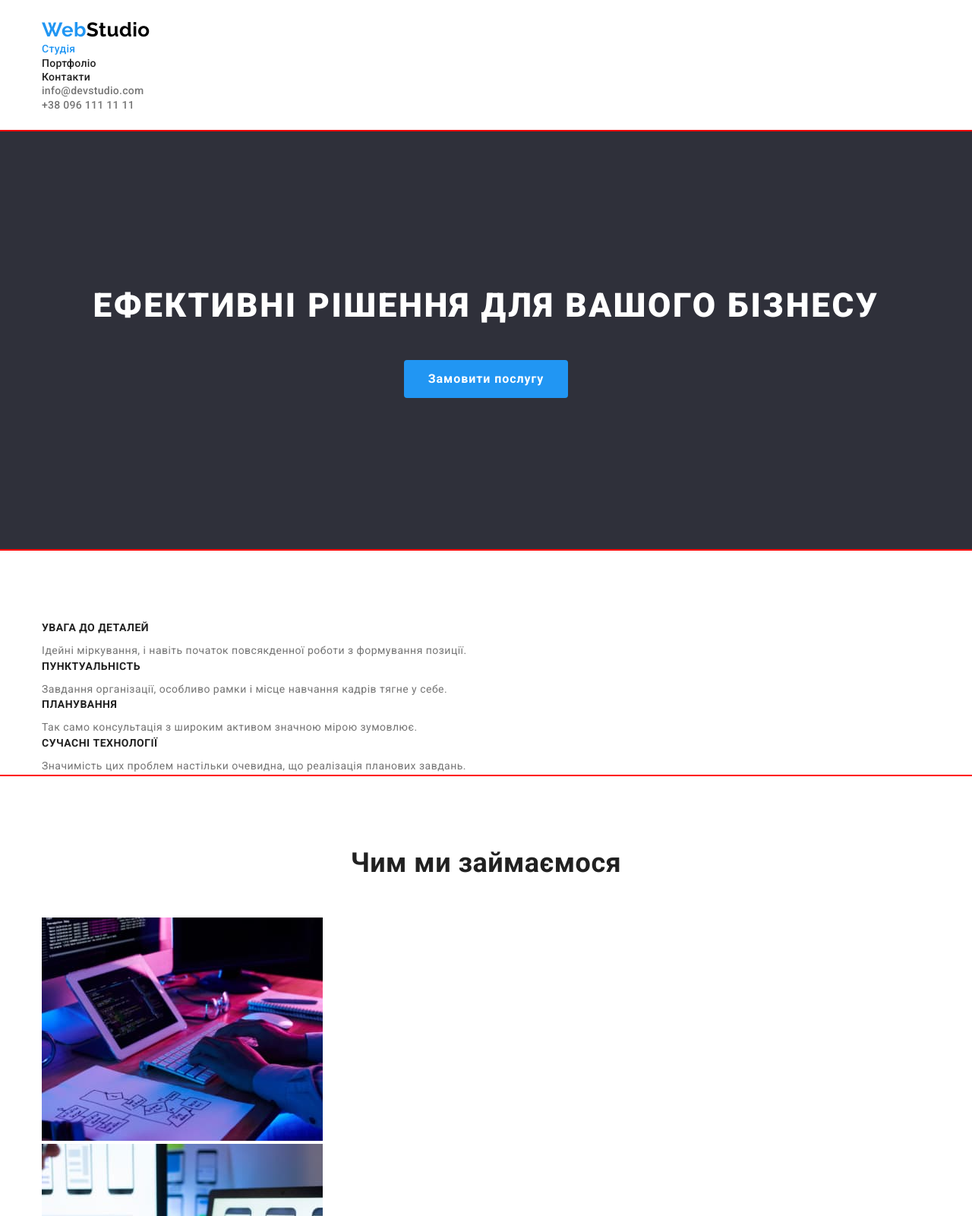
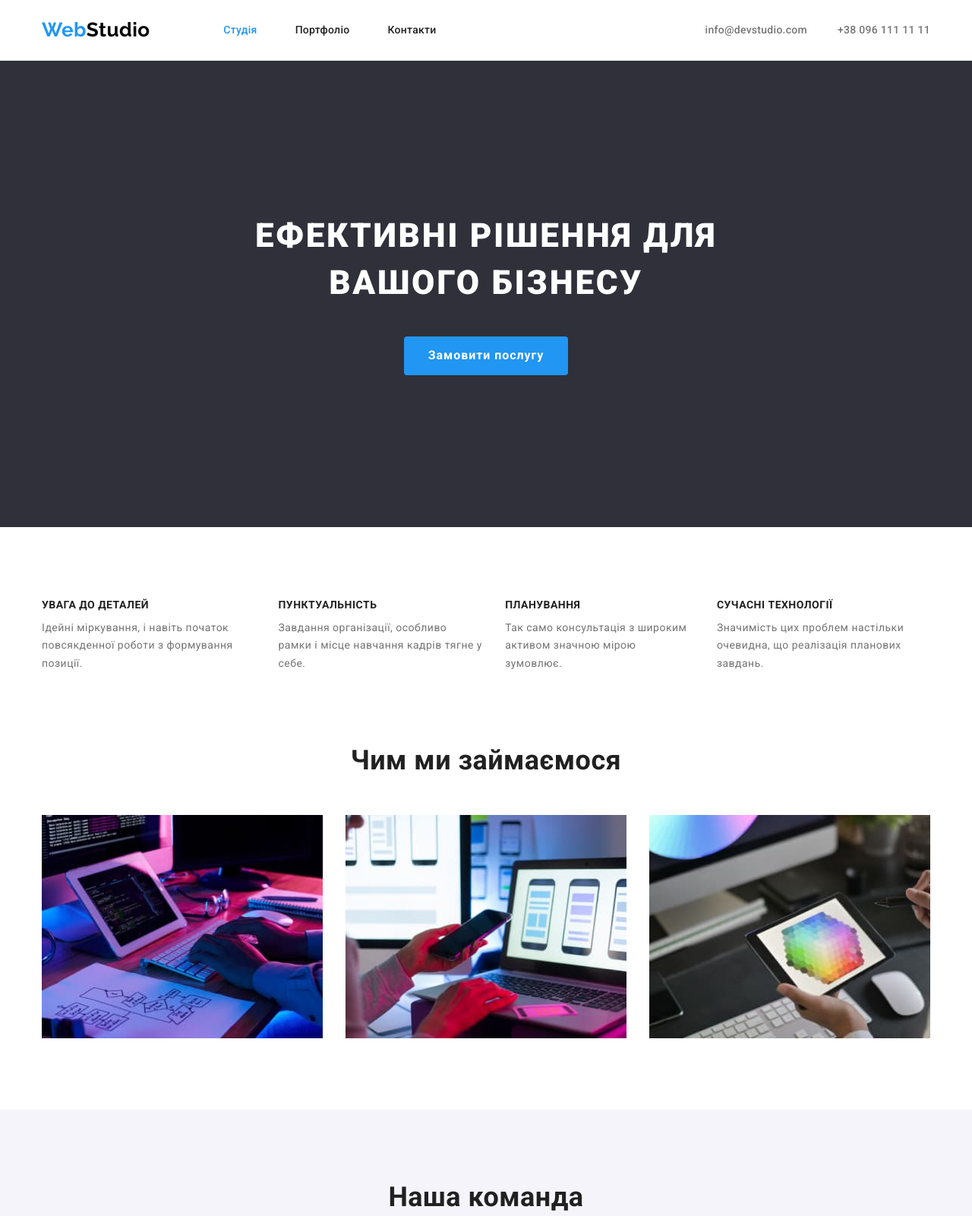
Before and after one commit to Owheels/goit-markup-hw-03, a plain HTML site: page index.html in a window 1280 px wide. Shown: the top 1601 px of the page at 76% size. Drawn offline with nearby package versions, Linux system fonts and the light colour scheme.

Commit message:
Додає флекси

```diff
--- a/css/styles.css
+++ b/css/styles.css
@@ -29,6 +29,12 @@ p {
   margin-top: 0;
 }
 
+img {
+  display: block;
+  max-width: 100%;
+  height: auto;
+}
+
 .list {
   list-style: none;
   padding-left: 0;
@@ -48,9 +54,32 @@ body {
 }
 
 header {
-  padding: 24px 0;
   border-bottom: 1px solid #ececec;
-  outline: 1px solid red;
+}
+
+.header-container {
+  display: flex;
+  align-items: center;
+  justify-content: space-between;
+  gap: 354px;
+}
+
+.header-nav {
+  display: flex;
+  align-items: center;
+  justify-content: space-between;
+  flex-grow: 1;
+  gap: 93px;
+}
+
+.header-menu {
+  display: flex;
+  gap: 50px;
+}
+
+.header-contact {
+  display: flex;
+  gap: 40px;
 }
 
 .section {
@@ -61,7 +90,6 @@ header {
   padding: 200px 0;
   background-color: var(--background-color-brand-primary);
   text-align: center;
-  outline: 1px solid red;
 }
 
 .hero-title {
@@ -96,7 +124,6 @@ header {
 
 .advantage-section {
   padding-bottom: 0;
-  outline: 1px solid red;
 }
 
 .invisible-title {
@@ -117,6 +144,11 @@ header {
   line-height: 1.2;
 }
 
+.advantage-list {
+  display: flex;
+  gap: 30px;
+}
+
 .advantage-text {
   margin-bottom: 0;
   font-size: 14px;
@@ -126,7 +158,11 @@ header {
 
 .product-section {
   padding: 94px 0;
-  outline: 1px solid red;
+}
+
+.product-list {
+  display: flex;
+  gap: 30px;
 }
 
 .section-title {
@@ -139,7 +175,11 @@ header {
 .team-section {
   padding: 94px 0;
   background-color: var(--background-color-brand-secondary);
-  outline: 1px solid red;
+}
+
+.team-section-list {
+  display: flex;
+  gap: 30px;
 }
 
 .team-list {
@@ -167,8 +207,16 @@ header {
 }
 
 .portfolio-menu {
+  display: flex;
+  justify-content: center;
+  gap: 8px;
   margin-bottom: 50px;
+}
 
+.portfolio-list {
+  display: flex;
+  flex-wrap: wrap;
+  gap: 30px;
 }
 
 .portfolio-name {
@@ -186,6 +234,7 @@ header {
 
 .portfolio-description {
   padding: 20px 24px;
+  border: 1px solid #eeeeee;
 }
 
 .filter-button {
@@ -205,7 +254,8 @@ header {
 .filter-button:active {
   background-color: var(--color-brand);
   color: var(--text-color-white);
-  box-shadow: 0px 3px 1px rgba(0, 0, 0, 0.1), 0px 1px 2px rgba(0, 0, 0, 0.08), 0px 2px 2px rgba(0, 0, 0, 0.12);
+  box-shadow: 0px 3px 1px rgba(0, 0, 0, 0.1), 0px 1px 2px rgba(0, 0, 0, 0.08),
+    0px 2px 2px rgba(0, 0, 0, 0.12);
 }
 
 .link {
@@ -219,6 +269,7 @@ header {
 }
 
 .link-logo {
+  padding: 24px 0;
   color: var(--color-brand);
   font-family: "Raleway", sans-serif;
   font-weight: 700;
@@ -236,6 +287,7 @@ header {
 }
 
 .link-nav {
+  padding: 32px 0;
   color: var(--text-color-primary);
   font-weight: 500;
   font-size: 14px;
@@ -248,6 +300,7 @@ header {
 }
 
 .link-contact-header {
+  padding: 32px 0;
   color: var(--text-color-secondary);
   font-weight: 500;
   font-size: 14px;
@@ -281,7 +334,6 @@ li {
 footer {
   padding: 60px 0;
   background-color: var(--background-color-brand-primary);
-  outline: 1px solid red;
 }
 
 .link-logo-footer {
--- a/index.html
+++ b/index.html
@@ -24,11 +24,12 @@
   <body>
     <header>
       <div class="container">
-        <nav>
+        <div class="header-container">
+          <nav class="header-nav">
             <a class="link-logo" href="./index.html"
               >Web<span class="logo-header">Studio</span></a
             >
-          <ul class="list">
+            <ul class="list header-menu">
               <li>
                 <a class="link link-nav current" href="./index.html">Студія</a>
               </li>
@@ -38,9 +39,11 @@
               <li><a class="link link-nav" href="#">Контакти</a></li>
             </ul>
           </nav>
-        <ul class="list">
+          <ul class="list header-contact">
             <li>
-            <a class="link link-contact-header" href="mailto:info@devstudio.com"
+              <a
+                class="link link-contact-header"
+                href="mailto:info@devstudio.com"
                 >info@devstudio.com</a
               >
             </li>
@@ -51,19 +54,20 @@
             </li>
           </ul>
         </div>
+      </div>
     </header>
 
     <main>
       <section class="hero-section section">
         <div class="container">
-          <h1 class="hero-title">Ефективні рішення для вашого бізнесу</h1>
+          <h1 class="hero-title">Ефективні рішення для <br> вашого бізнесу</h1>
           <button class="hero-button" type="button">Замовити послугу</button>
         </div>
       </section>
       <section class="advantage-section section">
         <div class="container">
           <h2 class="invisible-title">Наші переваги</h2>
-          <ul class="list">
+          <ul class="list advantage-list">
             <li>
               <h3 class="advantage-title">Увага до деталей</h3>
               <p class="advantage-text">
@@ -97,7 +101,7 @@
       <section class="product-section section">
         <div class="container">
           <h2 class="section-title">Чим ми займаємося</h2>
-          <ul class="list">
+          <ul class="list product-list">
             <li>
               <img
                 src="./images/box_1.jpg"
@@ -128,6 +132,7 @@
       <section class="team-section section">
         <div class="container">
           <h2 class="section-title">Наша команда</h2>
+          <div class="team-section-list">
           <ul class="list">
             <li class="team-list">
               <img
@@ -185,6 +190,7 @@
             </li>
           </ul>
         </div>
+        </div>
       </section>
     </main>
 
```
Also changed, not shown: portfolio.html (+11 -9 lines). Lines whose indentation alone changed are shown as unchanged.
